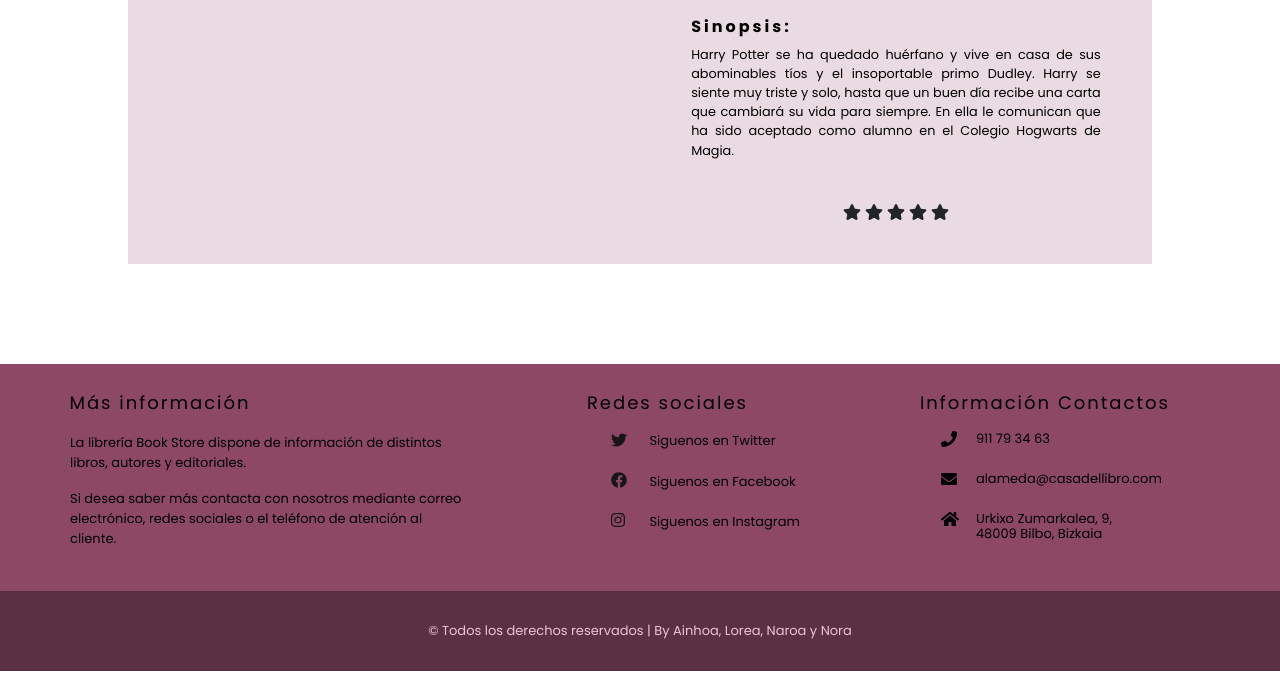
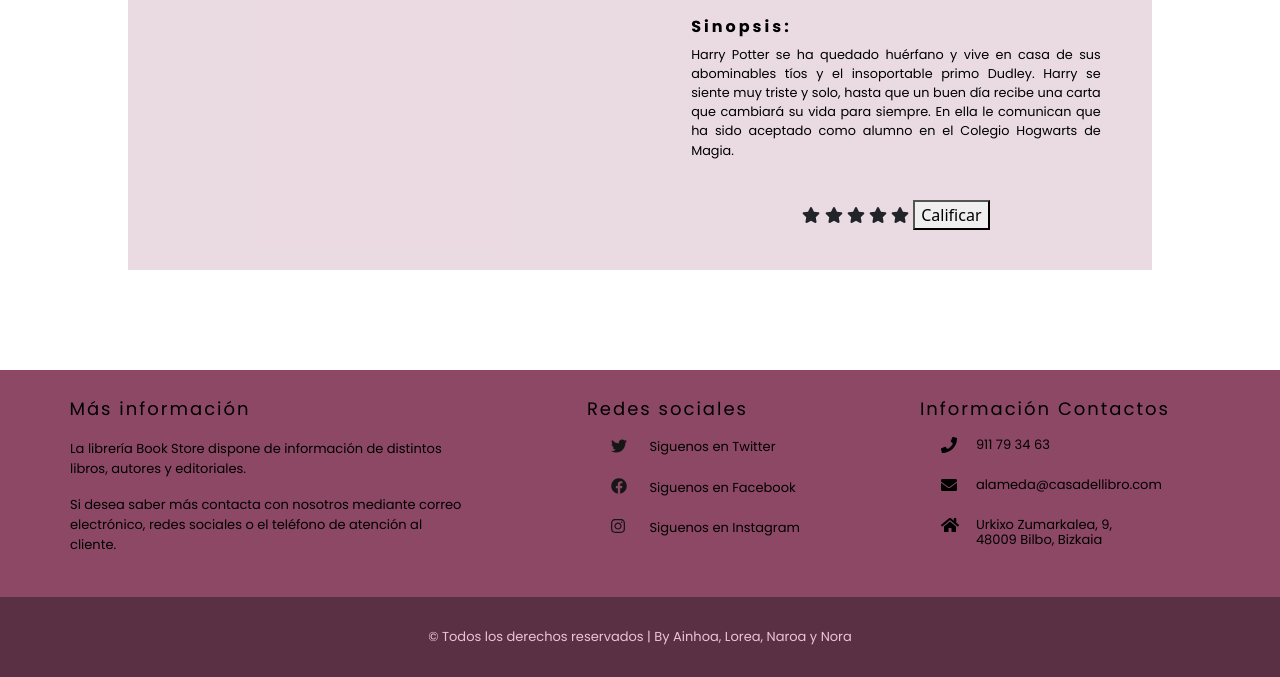
Before and after one commit to ainhoajauregiberri/BookStore, a Django app: page /appBookStore/libro/1/autores/ in a window 1280 px wide. Shown: the part 766-1443 px from the top of the page. Run offline with Django 3.2, Linux system fonts and the light colour scheme; data comes from the database, SQL or seed files in the repository.

Commit message:
estrellas 13-12

```diff
--- a/appBookStore/static/css/detalles.css
+++ b/appBookStore/static/css/detalles.css
@@ -61,3 +61,25 @@ div.detallesClasificacionestrellas{
     text-align: center;
     margin-bottom: 40px;
 }
+
+.detallesClasificacionestrellas.botonCalificar{
+    margin-left: 50px;
+    color: rgba(180, 133, 149, 0.774);
+    margin-bottom: 30px;
+    border: none;
+    border-radius: 20%;
+
+}
+.detallesClasificacionestrellas.botonCalificar :disabled{
+    background-color: silver;
+    margin-left: 50px;
+    margin-bottom: 30px;
+    border: none;
+    border-radius: 20%;
+
+}
+
+.detallesClasificacionestrellas.fa-star {
+    cursor: pointer;
+
+}
--- a/appBookStore/templates/detallesLibro.html
+++ b/appBookStore/templates/detallesLibro.html
@@ -57,11 +57,13 @@
                             </p>
                             <br>
                         <div class="detallesClasificacionestrellas">
-                            <span class="fa fa-star"></span>
-                            <span class="fa fa-star"></span>
-                            <span class="fa fa-star"></span>
-                            <span class="fa fa-star"></span>
-                            <span class="fa fa-star"></span>
+                            <span class="fa fa-star" onclick="calificar(this)" id="1estrella"></span>
+                            <span class="fa fa-star" onclick="calificar(this)" id="2estrella"></span>
+                            <span class="fa fa-star" onclick="calificar(this)" id="3estrella"></span>
+                            <span class="fa fa-star" onclick="calificar(this)" id="4estrella"></span>
+                            <span class="fa fa-star" onclick="calificar(this)" id="5estrella"></span>
+
+                            <button class="botonCalificar" onclick="Mensaje()">Calificar</button>
 
                         </div>
                     </div>
@@ -72,5 +74,30 @@
         </div>
 
     </div>
+    <script>
+        var contador;
+        function calificar(item){
+            console.log(item);
+            contador=item.id[0]; //captura primer caracter del id
+            let nombre= item.id.substring(1);//captura toda la cadena despues del primer caracter (estrella)
+            for(let i=0; i <5; i ++){
+                if(i<contador){
+                    document.getElementById((i+1)+nombre).style.color="orange";
+
+                }else{
+                    document.getElementById((i+1)+nombre).style.color="black";
+
+                }
+            }
+
+        }
+        function Mensaje(){
+            alert("¡Gracias por calificar este libro con " +contador+ " estrellas!");
+        }
+
+
+
+
+    </script>
 
  {% endblock %}
```
